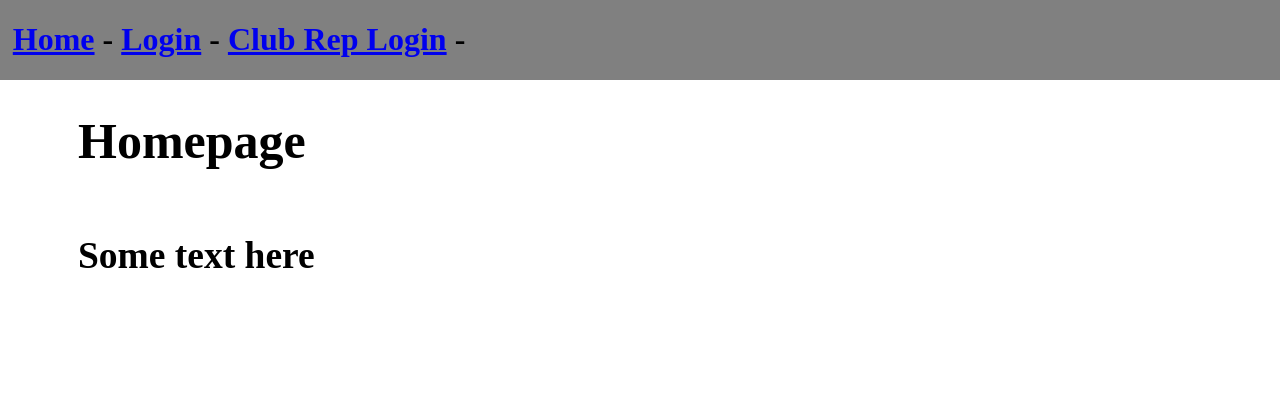
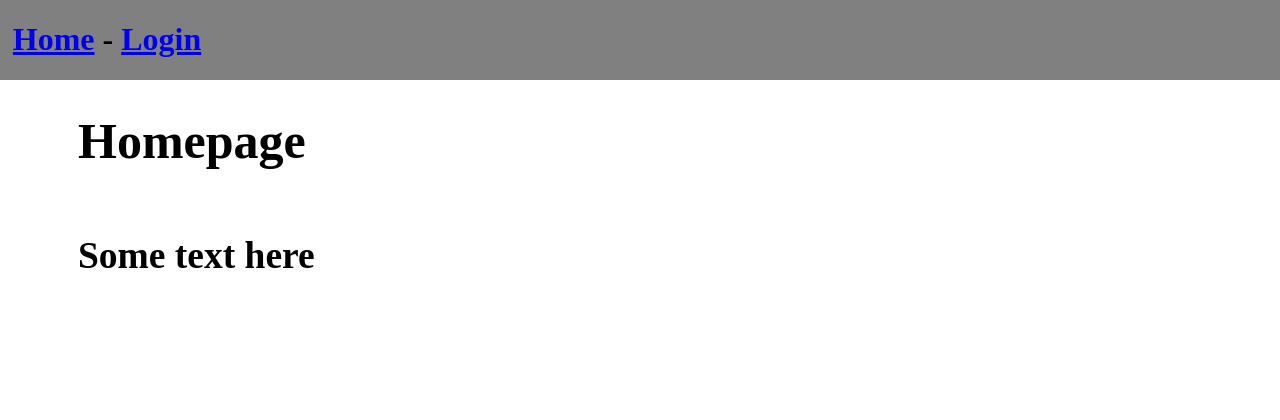
Before and after one commit to KarlTal/desd_group_project, a Django app: page / in a window 1280 px wide. Shown: the top 420 px of the page. Run offline with Django 4.2, Linux system fonts and the light colour scheme.

Commit message:
Removed club rep own login page

```diff
--- a/DESD_Project/UWEFlix/templates/UWEFlix/parent.html
+++ b/DESD_Project/UWEFlix/templates/UWEFlix/parent.html
@@ -13,7 +13,7 @@
 
 <div class="top_bar">
     {% if request.user.is_anonymous %}
-        <h1><a href="/">Home</a> - <a href="{% url 'Login' %}">Login</a> - <a href="{% url 'ClubRepLogin' %}">Club Rep Login</a> -
+        <h1><a href="/">Home</a> - <a href="{% url 'Login' %}">Login</a> </h1>
     {% elif request.user|has_group:"cinemaManager"%}
     <h1><a href="/">Home</a> - Hello, {{request.user.first_name}} <a href="{% url 'Logout' %}">Logout</a> -
         <a href="{% url 'Dashboard' %}">Manage</a> - <a href="{% url 'ViewClubs' %}">View Clubs</a> -
```
